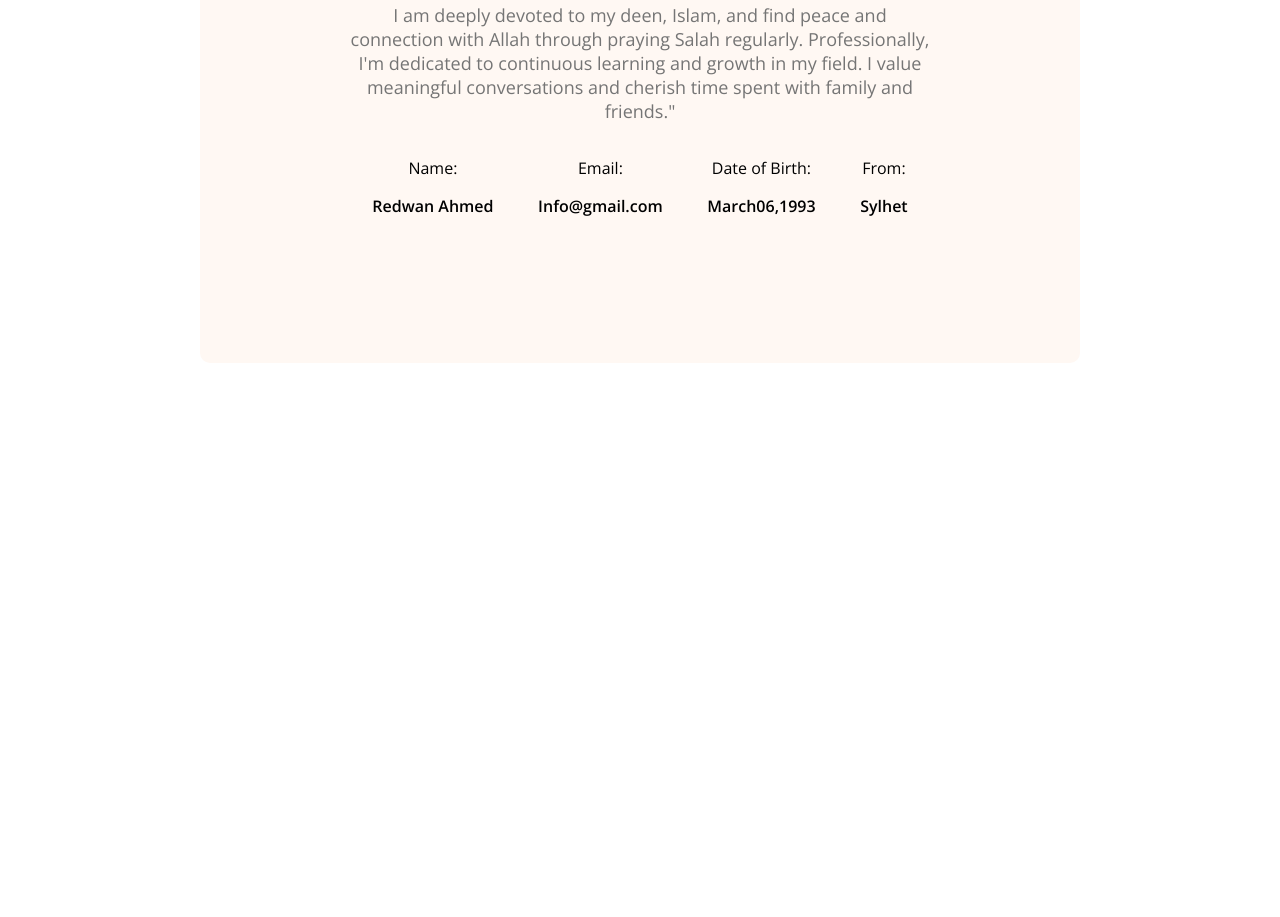
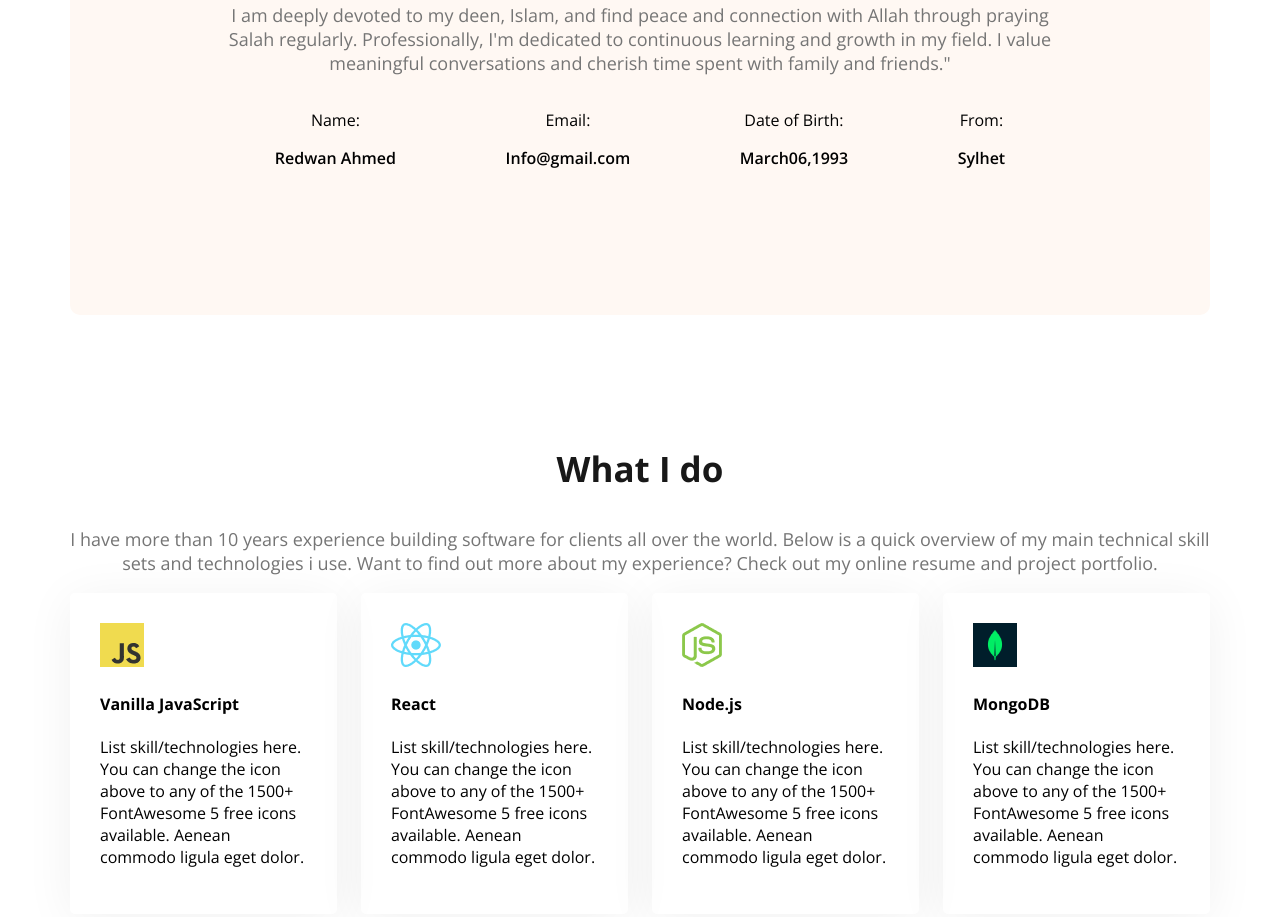
Before and after one commit to redwan09uk/web-developer-portfolio, a plain HTML site: page index.html in a window 1280 px wide. Shown: the part 1076-1993 px from the top of the page. Before the commit the page ends 1569 px from the top, so only its background shows below. Drawn offline with nearby package versions, Linux system fonts and the light colour scheme; files whose address does not match are found by name.

Commit message:
added skills

```diff
--- a/index.html
+++ b/index.html
@@ -61,6 +61,36 @@
                 </div>
             </div>
         </section>
+        <!--What I do section start-->
+        <section>
+            <section class="skills">
+                <h3 class="section-title text-center">What I do</h3>
+                <p class="section-description text-center">I have more than 10 years experience building software for clients all over the world. Below is a quick overview of my main technical skill sets and technologies i use. Want to find out more about my experience? Check out my online resume and project portfolio.</p>
+            <div class="skills-container">
+                <!-- .skill*4>img+h4.skill-title+p.skill-description -->
+                <div class="skill">
+                    <img src="images/icons/js.png" alt="">
+                    <h4 class="skill-title">Vanilla JavaScript</h4>
+                    <p class="skill-description">List skill/technologies here. You can change the icon above to any of the 1500+ FontAwesome 5 free icons available. Aenean commodo ligula eget dolor.</p>
+                </div>
+                <div class="skill">
+                    <img src="images/icons/react.png" alt="">
+                    <h4 class="skill-title">React</h4>
+                    <p class="skill-description">List skill/technologies here. You can change the icon above to any of the 1500+ FontAwesome 5 free icons available. Aenean commodo ligula eget dolor.</p>
+                </div>
+                <div class="skill">
+                    <img src="images/icons/nodejs.png" alt="">
+                    <h4 class="skill-title">Node.js</h4>
+                    <p class="skill-description">List skill/technologies here. You can change the icon above to any of the 1500+ FontAwesome 5 free icons available. Aenean commodo ligula eget dolor.</p>
+                </div>
+                <div class="skill">
+                    <img src="images/icons/mongo.png" alt="">
+                    <h4 class="skill-title">MongoDB</h4>
+                    <p class="skill-description">List skill/technologies here. You can change the icon above to any of the 1500+ FontAwesome 5 free icons available. Aenean commodo ligula eget dolor.</p>
+                </div>
+            </div>
+            </section>
+        </section>
 
     </main>
 
--- a/styles/style.css
+++ b/styles/style.css
@@ -37,7 +37,9 @@
     font-size: 18px;
     color:#757575;
 }
-
+.text-center{
+    text-align:center;
+}
 /* header */
 .header{
     background-image:url(../images/developer.png),url(../images/header_bg.png);
@@ -95,13 +97,16 @@ main{
     max-width:1140px;
     margin:0 auto;
 }
-
+main section{
+    margin-top: 130px;
+    margin-bottom:130px;
+}
 /* about styles */
 .about{
     border-radius:10px;
     padding:130px 150px;
     text-align:center;
-    margin: 130px;
+
 
 }
 .about-items{
@@ -111,3 +116,14 @@ main{
 .item-description{
     font-weight: 600;
 }
+/* skills section style */
+
+.skills-container{
+    display: flex;
+    gap:24px;
+}
+.skill{
+    padding: 30px;
+    box-shadow:0px 6px 50px 0px rgba(0, 0, 0, 0.06);
+    border-radius: 5px;
+}
```
